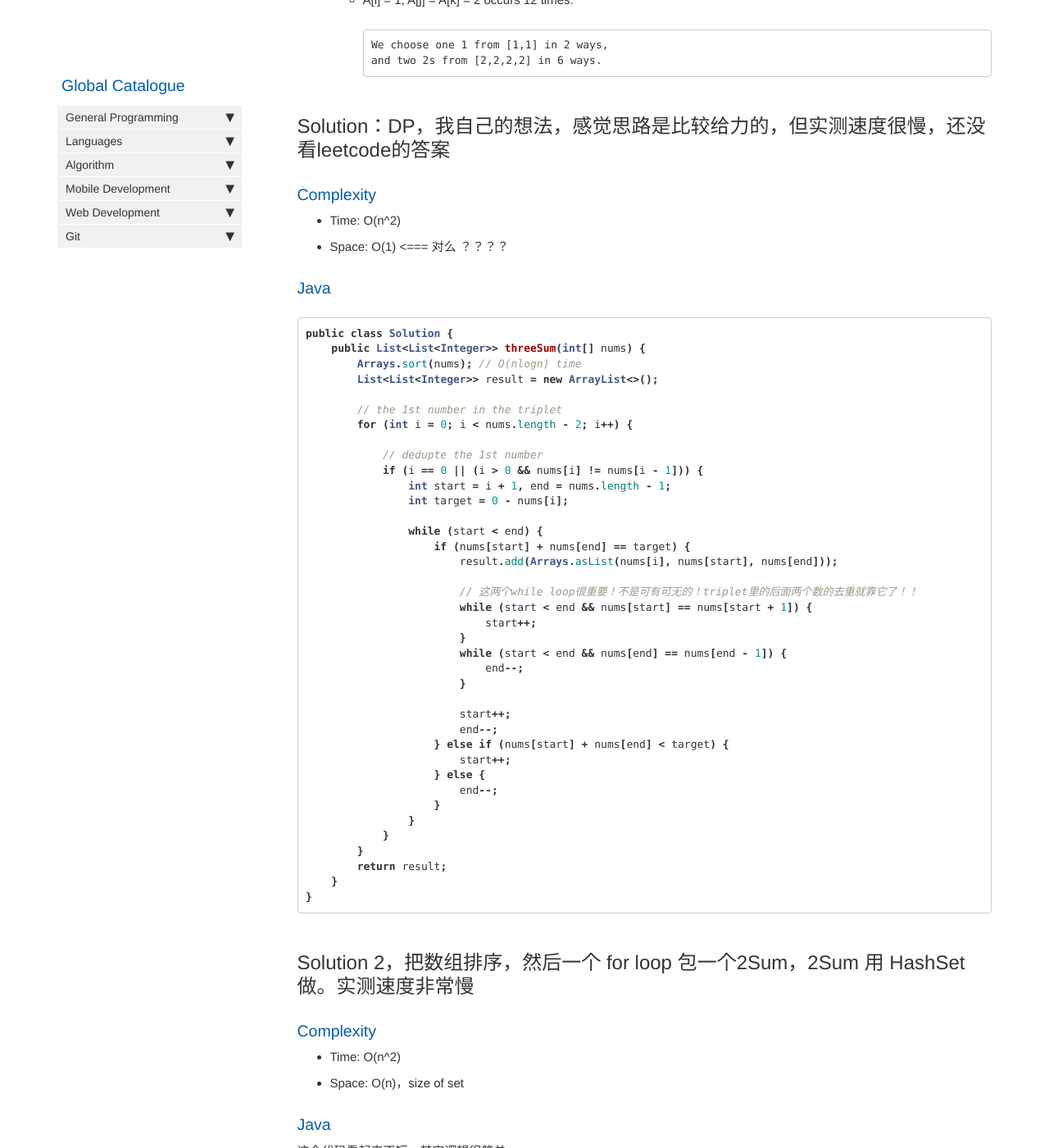
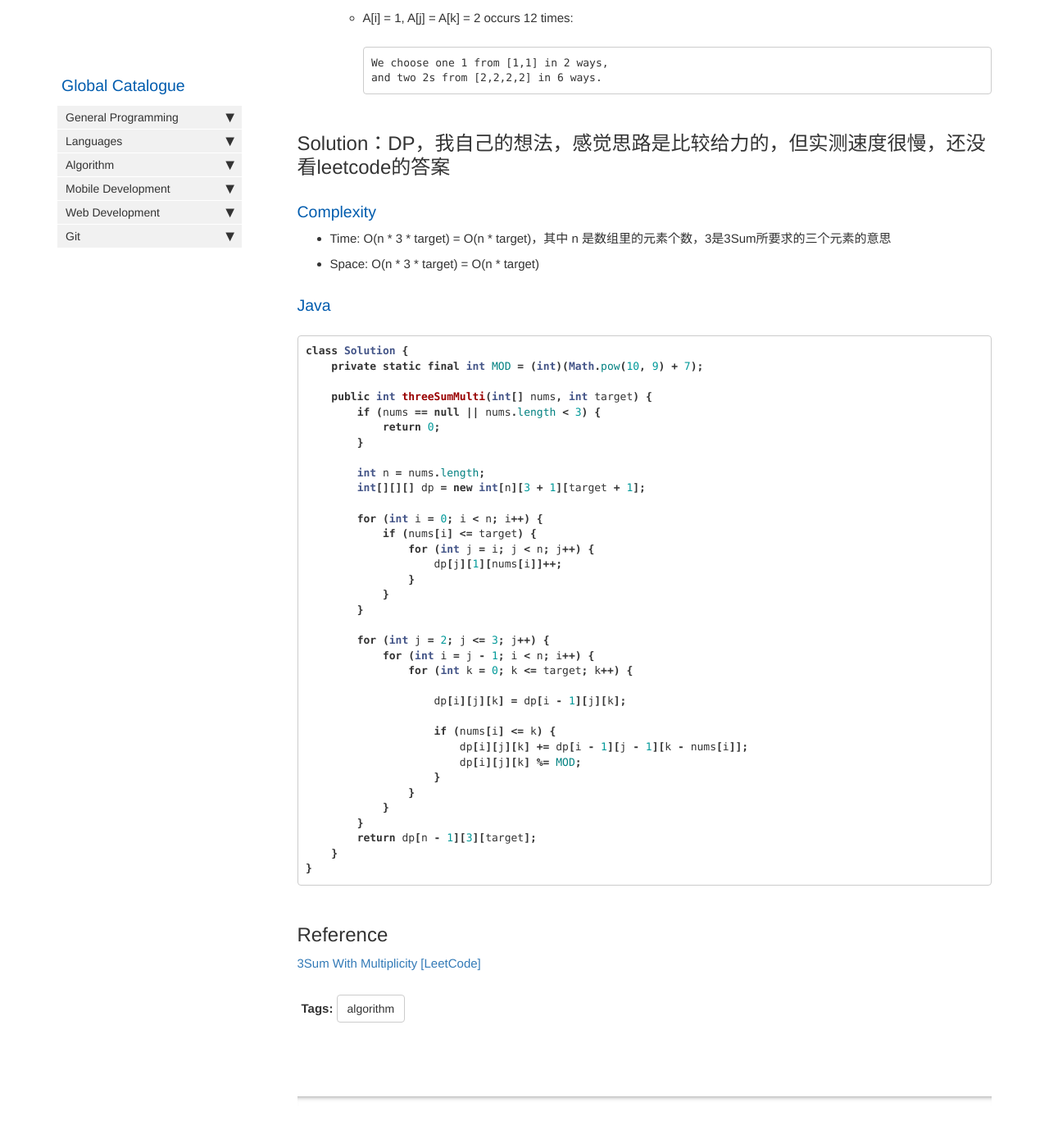
Before and after one commit to HungryOrc/hungryorc.github.io, a Jekyll site: the page built from pages/algorithm/algorithm_3Sum_numOfUniqueIndexTriplets.md, in a window 1280 px wide and 1400 px high, scrolled down 1132 px. Shown: the whole window at 82% size. Built offline with Jekyll 4.4.1, drawn with Linux system fonts in a browser that asks for light colours; nearby versions of some CDN libraries; comment, search, counter and statistics services are not loaded; some of the changed text lies outside the part shown.

Commit message:
Update algorithm_3Sum_numOfUniqueIndexTriplets.md

````diff
--- a/pages/algorithm/algorithm_3Sum_numOfUniqueIndexTriplets.md
+++ b/pages/algorithm/algorithm_3Sum_numOfUniqueIndexTriplets.md
@@ -15,9 +15,9 @@ toc: false
 
 Given an integer array A, and an integer target, return the number of tuples i, j, k  such that i < j < k and A[i] + A[j] + A[k] == target.
 * 3 <= A.length <= 3000
-* 0 <= A[i] <= 100
-* 0 <= target <= 300
-* 最后
+* **0 <= A[i] <= 100**
+* **0 <= target <= 300**
+* **最后这两个条件特别重要！即数组里每个元素都 >= 0，且 target >= 0，如果没这两个条件，用 DP 做就要费点事：就需要把所有数平移，以便把负数纳入到DP矩阵里去，因为矩阵里各个维度的序号自然都必须是非负数**
 
 As the answer can be very large, return it modulo 10^9 + 7. 这是这一题的特殊要求，和主干逻辑无关，其他类似的题也不需要做这个
 
@@ -48,124 +48,49 @@ Note:
 ## Solution：DP，我自己的想法，感觉思路是比较给力的，但实测速度很慢，还没看leetcode的答案
 
 ### Complexity
-* Time: O(n^2)
-* Space: O(1) <=== 对么 ？？？？
+* Time: O(n * 3 * target) = O(n * target)，其中 n 是数组里的元素个数，3是3Sum所要求的三个元素的意思
+* Space: O(n * 3 * target) = O(n * target)
 
 ### Java
 ```java
-public class Solution {
-    public List<List<Integer>> threeSum(int[] nums) {
-        Arrays.sort(nums); // O(nlogn) time
-        List<List<Integer>> result = new ArrayList<>();
+class Solution {
+    private static final int MOD = (int)(Math.pow(10, 9) + 7);
 
-        // the 1st number in the triplet
-        for (int i = 0; i < nums.length - 2; i++) {
+    public int threeSumMulti(int[] nums, int target) {
+        if (nums == null || nums.length < 3) {
+            return 0;
+        }
 
-            // dedupte the 1st number
-            if (i == 0 || (i > 0 && nums[i] != nums[i - 1])) {
-                int start = i + 1, end = nums.length - 1;
-                int target = 0 - nums[i];
+        int n = nums.length;
+        int[][][] dp = new int[n][3 + 1][target + 1];
 
-                while (start < end) {
-                    if (nums[start] + nums[end] == target) {
-                        result.add(Arrays.asList(nums[i], nums[start], nums[end]));
+        for (int i = 0; i < n; i++) {
+            if (nums[i] <= target) {
+                for (int j = i; j < n; j++) {
+                    dp[j][1][nums[i]]++;
+                }
+            }
+        }
 
-                        // 这两个while loop很重要！不是可有可无的！triplet里的后面两个数的去重就靠它了！！
-                        while (start < end && nums[start] == nums[start + 1]) {
-                            start++;
-                        }
-                        while (start < end && nums[end] == nums[end - 1]) {
-                            end--;
-                        }
+        for (int j = 2; j <= 3; j++) {
+            for (int i = j - 1; i < n; i++) {
+                for (int k = 0; k <= target; k++) {
 
-                        start++;
-                        end--;
-                    } else if (nums[start] + nums[end] < target) {
-                        start++;
-                    } else {
-                        end--;
+                    dp[i][j][k] = dp[i - 1][j][k];
+
+                    if (nums[i] <= k) {
+                        dp[i][j][k] += dp[i - 1][j - 1][k - nums[i]];
+                        dp[i][j][k] %= MOD;
                     }
                 }
             }
         }
-        return result;
-    }
-}
-```
-
-## Solution 2，把数组排序，然后一个 for loop 包一个2Sum，2Sum 用 HashSet 做。实测速度非常慢
-
-### Complexity
-* Time: O(n^2)
-* Space: O(n)，size of set
-
-### Java
-这个代码看起来不短，其实逻辑很简单
-```java
-class Solution {
-    public List<List<Integer>> threeSum(int[] nums) {
-        List<List<Integer>> result = new ArrayList<>();
-        if (nums == null || nums.length < 3) {
-            return result;
-        }
-
-        int n = nums.length;
-        Arrays.sort(nums); // O(nlogn) time
-
-        // i indicates the 1st number in the triplet
-        for (int i = 0; i < n - 2; i++) {
-
-            // deduplicate the 1st number
-            if (i >= 1 && nums[i] == nums[i - 1]) {
-                continue;
-            }
-
-            List<List<Integer>> pairs = twoSum(nums, i + 1, 0 - nums[i]);
-
-            for (List<Integer> pair : pairs) {
-                // in this way we are appending the 1st number last,
-                // but doesn't matter, deduplication had been ensured beforehand
-                pair.add(nums[i]);
-                result.add(pair);
-            }
-        }
-        return result;
-    }
-
-    // the input array is guaranteed to be sorted
-    private List<List<Integer>> twoSum(int[] nums, int start, int target) {
-        List<List<Integer>> result = new ArrayList<>();
-        Set<Integer> set = new HashSet<>();
-        boolean foundTwoHalvesOfTarget = false;
-
-        for (int i = start; i < nums.length; i++) {
-            int cur = nums[i];
-
-            if (set.contains(cur)) {
-                if (cur * 2 == target && !foundTwoHalvesOfTarget) {
-                    foundTwoHalvesOfTarget = true;
-                    List<Integer> pair = new ArrayList<>();
-                    pair.add(cur);
-                    pair.add(cur);
-                    result.add(pair);
-                }
-                continue;
-            }
-
-            if (set.contains(target - cur)) {
-                List<Integer> pair = new ArrayList<>();
-                pair.add(cur);
-                pair.add(target - cur);
-                result.add(pair);
-            }
-            set.add(cur);
-        }
-        return result;
+        return dp[n - 1][3][target];
     }
 }
 ```
 
 ## Reference
-[3Sum [LeetCode]](https://leetcode.com/problems/3sum/description/)
+[3Sum With Multiplicity [LeetCode]](https://leetcode.com/problems/3sum-with-multiplicity/description/)
 
 {% include links.html %}
````
